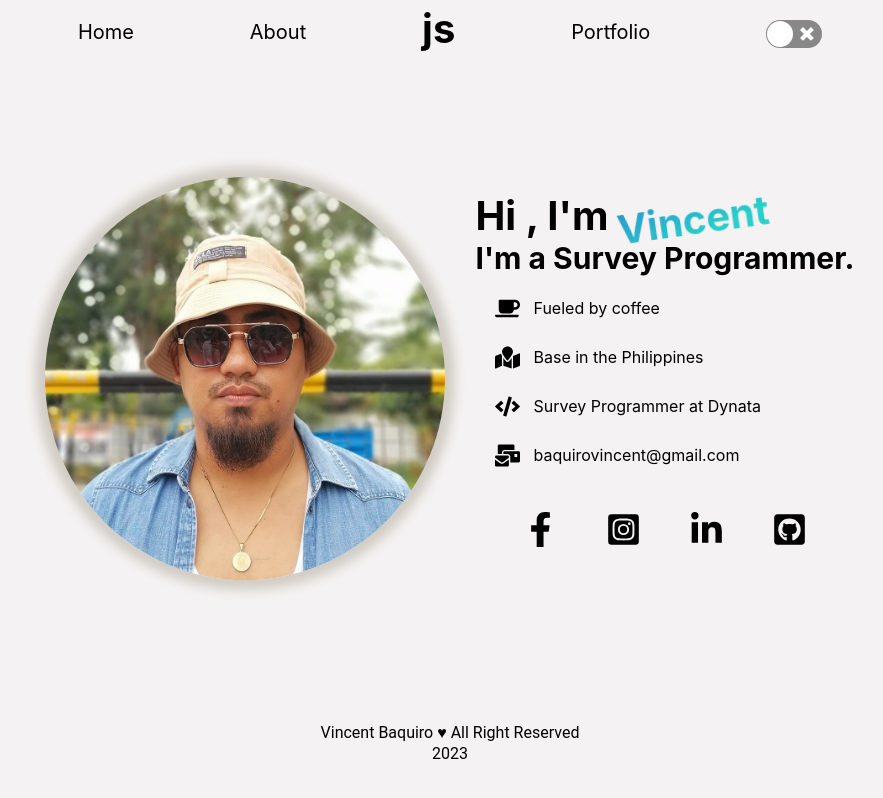
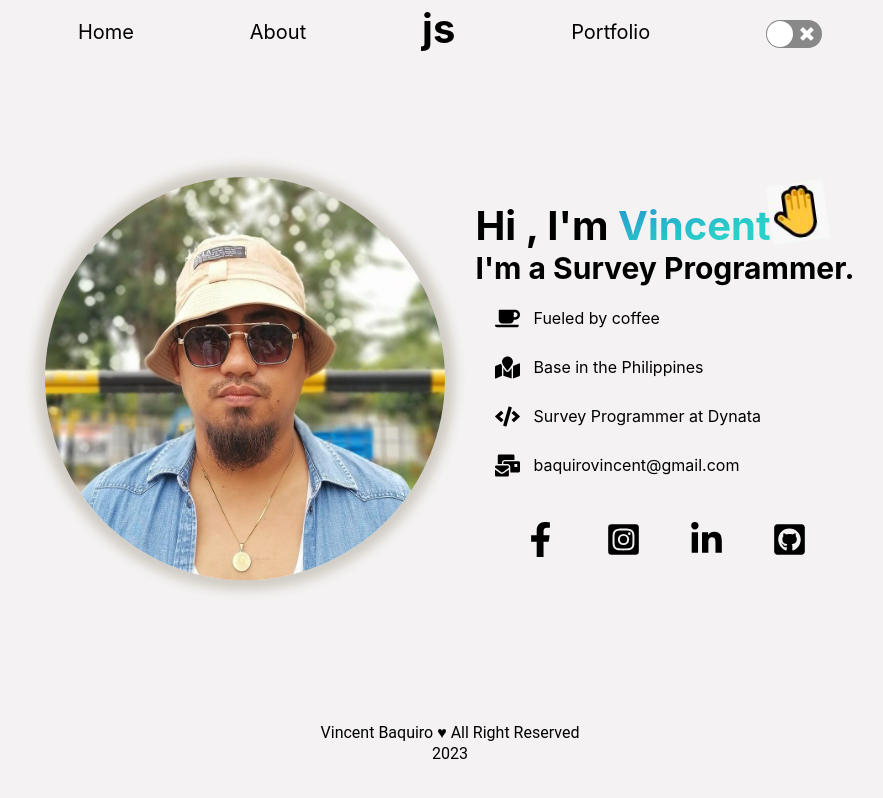
Before and after one commit to babyAnyd/porfoliobaks.github.io, a React (Create React App) app: page / in a window 1280 px wide. Shown: the top 798 px of the page, without its empty margins (190-1073 px from the left). Built offline with nearby package versions, Linux system fonts and the light colour scheme.

Commit message:
update reference link

```diff
--- a/src/App.css
+++ b/src/App.css
@@ -69,7 +69,7 @@ nav ul li a {
 
 }
 
-img {
+.profile {
   max-width: 400px;
   border-radius: 100%;
   background: -webkit-linear-gradient(135deg, rgb(0, 255, 164), rgb(166, 104, 255));
@@ -102,7 +102,7 @@ background: linear-gradient(to top left, #29CFC9 31%, #2792CF 100%);
  }
 
 
- .profile-moving {
+ .wave{
   animation-name: wave;
   animation-duration: 2.5s;
   animation-iteration-count: infinite;
@@ -159,6 +159,10 @@ background: linear-gradient(to top left, #29CFC9 31%, #2792CF 100%);
 .media-ref ul {
   display: flex;
   justify-content: space-evenly;
+}
+
+.media-ref ul li a {
+  color: black;
 }
 
 #light{
@@ -355,7 +359,8 @@ footer {
   .img-div {
     margin-top: 50px;
   }
-  img{
+
+  .profile{
     height: auto;
     width: 70%;
     display: block;
--- a/src/Pages/About.js
+++ b/src/Pages/About.js
@@ -25,7 +25,7 @@ export const About = () => {
         </div>
         <div className="sec-1-child">
           <p>
-            <span className="span-green">vincentbaquiro $ </span> cat
+            <span className="span-green">vincentbaquiro $ </span> cd
             aboutvincent
           </p>
           <p>
@@ -67,8 +67,9 @@ export const About = () => {
           <ul>
             <li>Javascript</li>
             <li>React</li>
-            <li>HTM5</li>
+            <li>HTML5</li>
             <li>CSS3</li>
+            <li>Bootstrap(Intermediate)</li>
           </ul>
           <p>
             <span className="span-green">Expose To</span>
--- a/src/Pages/Home.js
+++ b/src/Pages/Home.js
@@ -1,4 +1,5 @@
 import me from "../Images/me.jpg";
+import wave from "../Images/hiwave.JPG";
 import {
   FaCoffee,
   FaMapMarked,
@@ -14,13 +15,14 @@ export const Home = () => {
     <div>
       <main>
         <div className="img-div">
-          <img src={me} alt="profile" />
+          <img className="profile" src={me} alt="profile" />
         </div>
         <div className="info">
           <h1>
-            Hi , I'm{" "}
-            <span id="profile-name" className="profile-moving">
-              Vincent
+            Hi , I'm
+            <span id="profile-name"> Vincent</span>
+            <span>
+              <img className="wave" src={wave} />
             </span>
           </h1>
           <h3>I'm a Survey Programmer.</h3>
@@ -53,16 +55,27 @@ export const Home = () => {
           <div className="media-ref">
             <ul>
               <li>
-                <FaFacebookF size="35px" />
+                <a target="_blank" href="https://www.facebook.com/vinsoyss">
+                  <FaFacebookF size="35px" />
+                </a>
               </li>
               <li>
-                <FaInstagramSquare size="35px" />
+                <a href="https://www.instagram.com/benchuyest/" target="_blank">
+                  <FaInstagramSquare size="35px" />
+                </a>
               </li>
               <li>
-                <FaLinkedinIn size="35px" />
+                <a
+                  href="https://www.linkedin.com/in/vincent-baquiro-20631420a/"
+                  target="_blank"
+                >
+                  <FaLinkedinIn size="35px" />
+                </a>
               </li>
               <li>
-                <FaGithubSquare size="35px" />
+                <a href="https://github.com/" target="_blank">
+                  <FaGithubSquare size="35px" />
+                </a>
               </li>
             </ul>
           </div>
```
Also changed, not shown: src/Images/hiwave.JPG (added).
